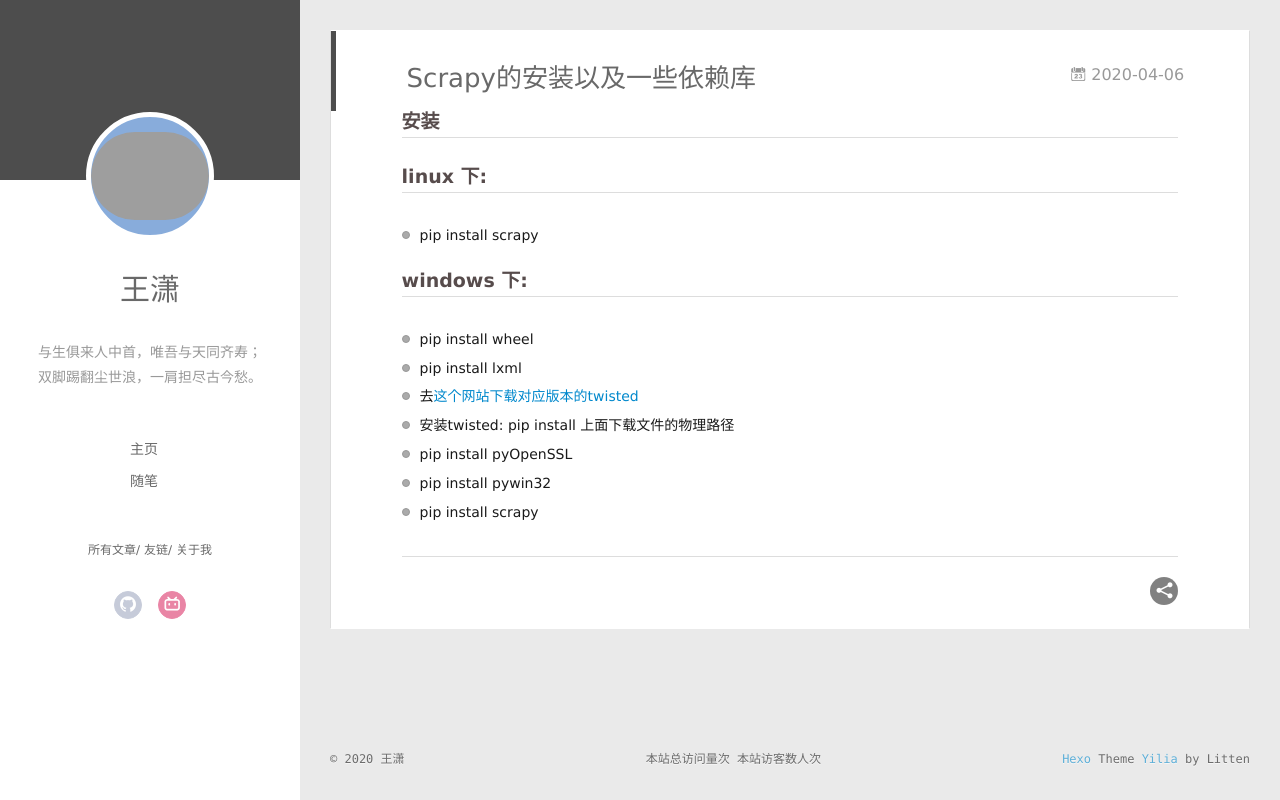
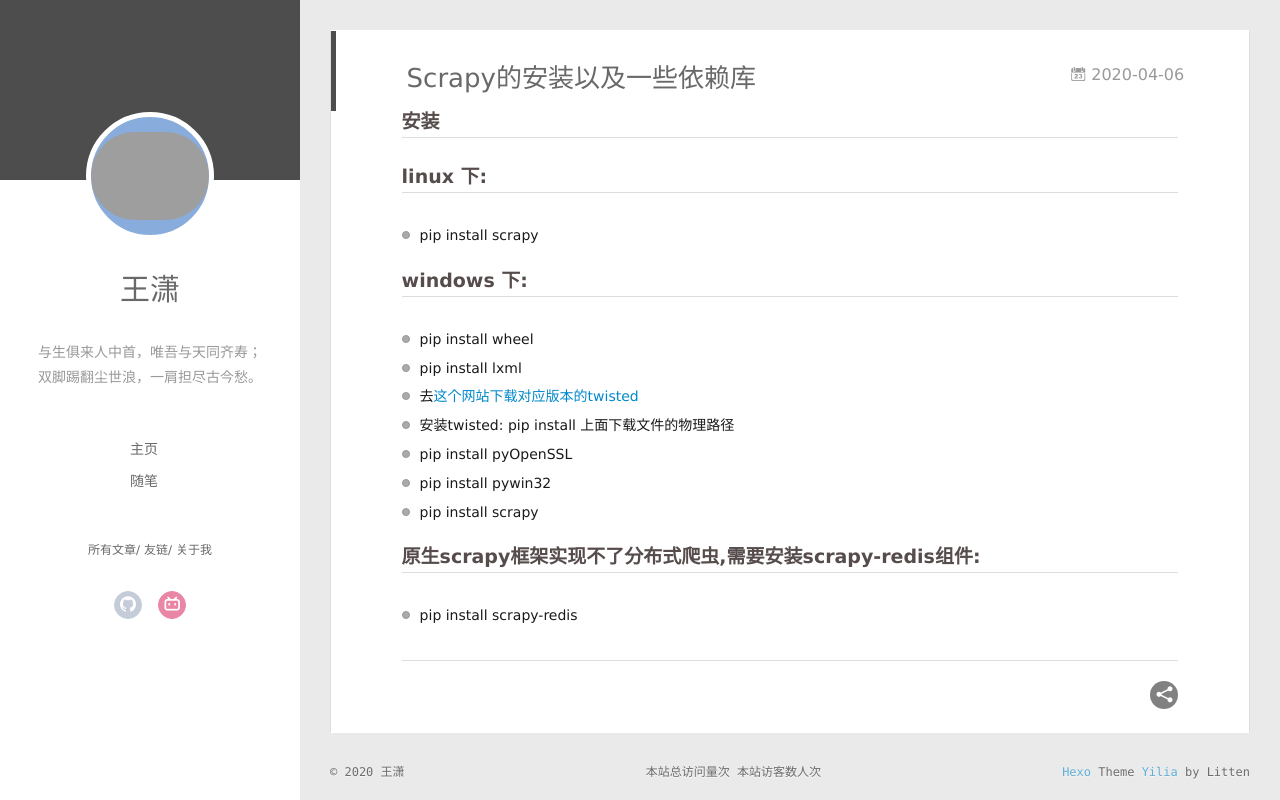
Before and after one commit to wxnsznbd/wxnsznbd.github.io, a plain HTML site: page 2020/04/06/Scrapy的安装以及一些依赖库/index.html in a window 1280 px wide. Drawn offline with Linux system fonts and the light colour scheme; some packages are replaced by stand-ins of ours; grey boxes are pictures that could not be loaded; a script that the page names is missing.

Commit message:
Site updated: 2020-04-06 19:03:11

```diff
--- a/2020/04/06/Scrapy的安装以及一些依赖库/index.html
+++ b/2020/04/06/Scrapy的安装以及一些依赖库/index.html
@@ -16,7 +16,7 @@
 <meta property="og:description" content="安装">
 <meta property="og:locale" content="en_US">
 <meta property="article:published_time" content="2020-04-06T10:40:47.000Z">
-<meta property="article:modified_time" content="2020-04-06T10:54:03.270Z">
+<meta property="article:modified_time" content="2020-04-06T11:00:35.753Z">
 <meta property="article:author" content="王潇">
 <meta name="twitter:card" content="summary">
 
@@ -182,6 +182,9 @@
 <li>pip install pyOpenSSL</li>
 <li>pip install pywin32</li>
 <li>pip install scrapy</li>
+</ul>
+<h3 id="原生scrapy框架实现不了分布式爬虫-需要安装scrapy-redis组件"><a href="#原生scrapy框架实现不了分布式爬虫-需要安装scrapy-redis组件" class="headerlink" title="原生scrapy框架实现不了分布式爬虫,需要安装scrapy-redis组件:"></a>原生scrapy框架实现不了分布式爬虫,需要安装scrapy-redis组件:</h3><ul>
+<li>pip install scrapy-redis</li>
 </ul>
 
 
```
